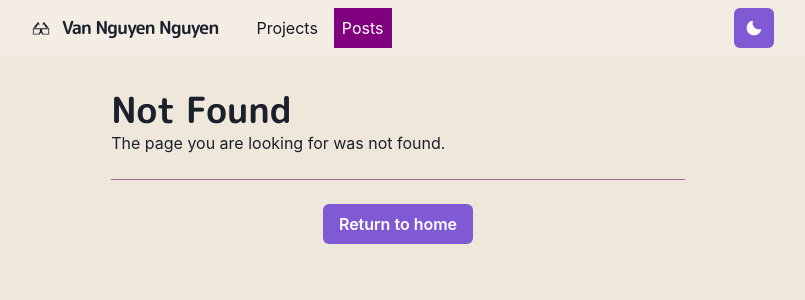
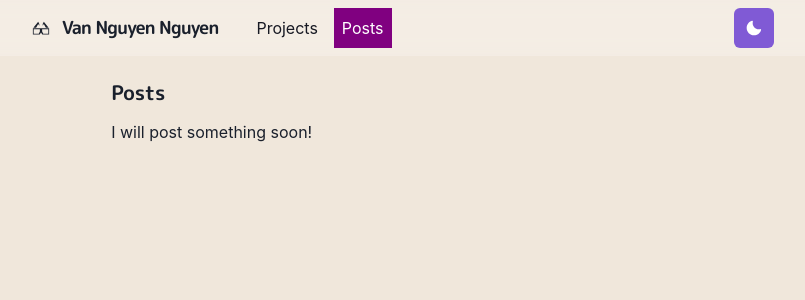
Before and after one commit to hades42/vannguyen-dev, a Next.js app: page /posts in a window 1280 px wide. Before the commit this address had no page. Shown: the top 300 px of the page, without its empty margins (242-1047 px from the left). Built offline with nearby package versions, Linux system fonts and the light colour scheme.

Commit message:
Create temporal posts page

```diff
--- /dev/null
+++ b/pages/posts.js
@@ -0,0 +1,17 @@
+import Layout from '../components/layout/article';
+import { Container, Heading, Text } from '@chakra-ui/react';
+
+const Posts = () => {
+  return (
+    <Layout>
+      <Container>
+        <Heading as="h3" fontSize={20} mb={4} mt={6}>
+          Posts
+        </Heading>
+        <Text>I will post something soon!</Text>
+      </Container>
+    </Layout>
+  );
+};
+
+export default Posts;
```
